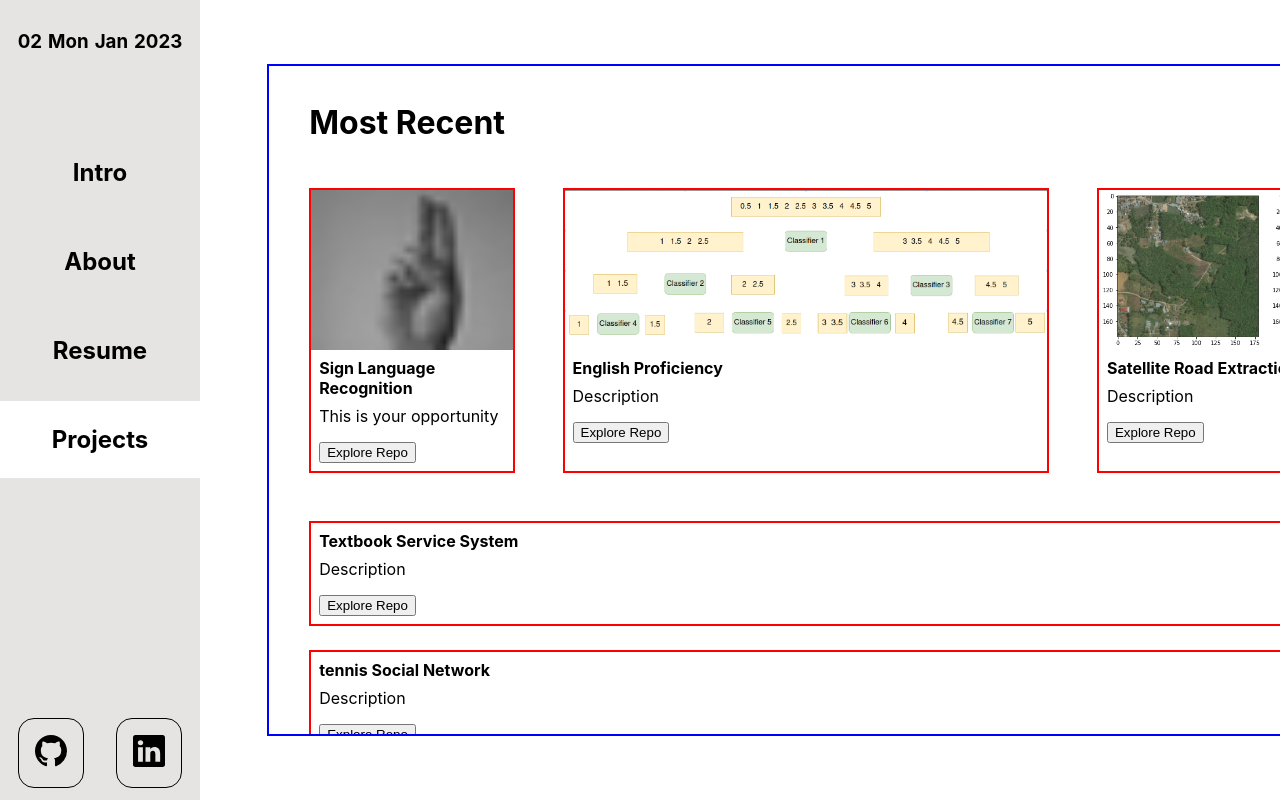
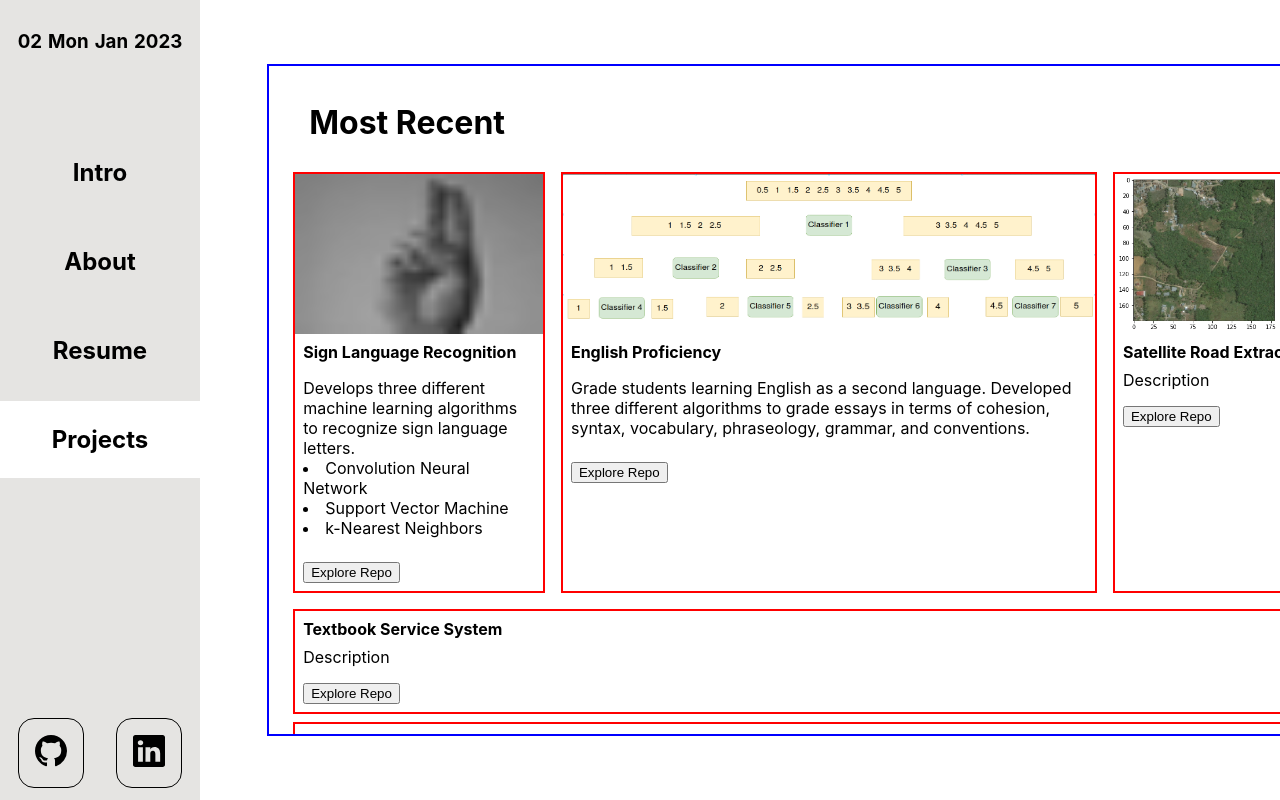
Before and after one commit to SpyridonKaperonis/012023, a React (Create React App) app: page /projects in a window 1280 px wide. Shown: the top 800 px of the page. Built offline with nearby package versions, Linux system fonts and the light colour scheme.

Commit message:
adds content into projects.js

```diff
--- a/src/pages/projects.js
+++ b/src/pages/projects.js
@@ -17,7 +17,12 @@ export const Projects = () => {
         <div style={styles.card}>
             <GithubCard
               title={'Sign Language Recognition'}
-              text={'This is your opportunity'}
+              text={<p>Develops three different machine learning algorithms
+                to recognize sign language letters.
+                <li>Convolution Neural Network</li>
+                <li>Support Vector Machine</li>
+                <lI>k-Nearest Neighbors</lI>
+              </p>}
               image={hand}
               image_={true}
               />
@@ -25,7 +30,9 @@ export const Projects = () => {
         <div style={styles.card}>
             <GithubCard
               title={'English Proficiency'}
-              text={'Description'}
+              text={<p>Grade students learning English as a second language.
+                Developed three different algorithms to grade essays in terms of cohesion,
+                syntax, vocabulary, phraseology, grammar, and conventions. </p>}
               image={tree}
               image_={true}
               />
@@ -69,7 +76,7 @@ const styles = {
   card:{
     display: 'flex',
     flexDirection: 'column',
-    margin: '3vh',
+    margin: '1vh',
     border:'2px solid red',
   },
 
```
